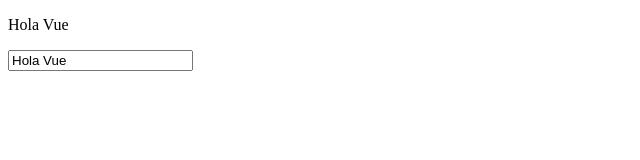
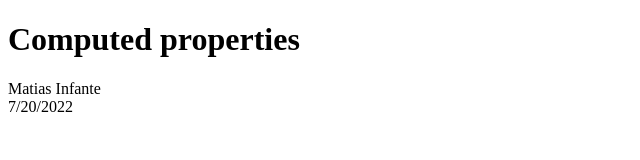
Before and after one commit to matirinfante/VueJSTest, a plain HTML site: page index.html in a window 1280 px wide. Shown: the whole page, without its empty margins (0-640 px from the left). Drawn offline with nearby package versions, Linux system fonts and the light colour scheme.

Commit message:
adding computed properties

```diff
--- a/index.html
+++ b/index.html
@@ -13,16 +13,24 @@
     const vm = Vue.createApp({
         data() {
             return {
-                text: "Hola Vue"
+                title: "Computed properties",
+                firstName: "Matias",
+                lastName: "Infante",
+                now: new Date()
             };
         },
-        methods: {
-            input(e) {
-                this.text = e.target.value;
+        computed: {
+            fullName() {
+                return this.firstName + " " + this.lastName;
+            },
+            today() {
+                return this.now.toLocaleDateString();
             }
         },
-        template: `<p>{{ text }}</p>
-        <input type="text" v-model="text">`,
+        template: `
+          <div><h1>{{ title }}</h1></div>
+          <div>{{ fullName }}</div>
+          <div>{{ today }}</div>`,
     }).mount("#app");
 </script>
 </body>
```
